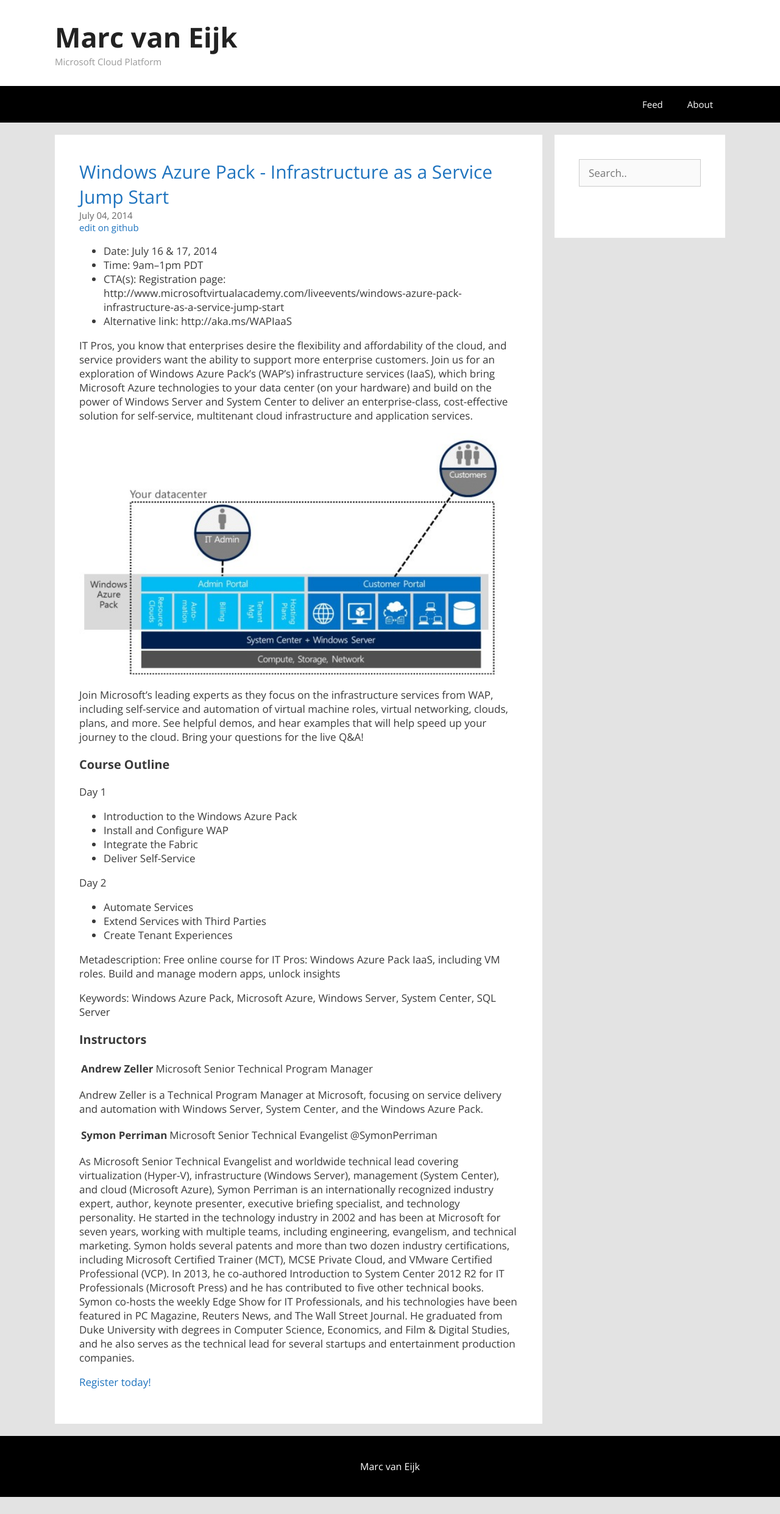
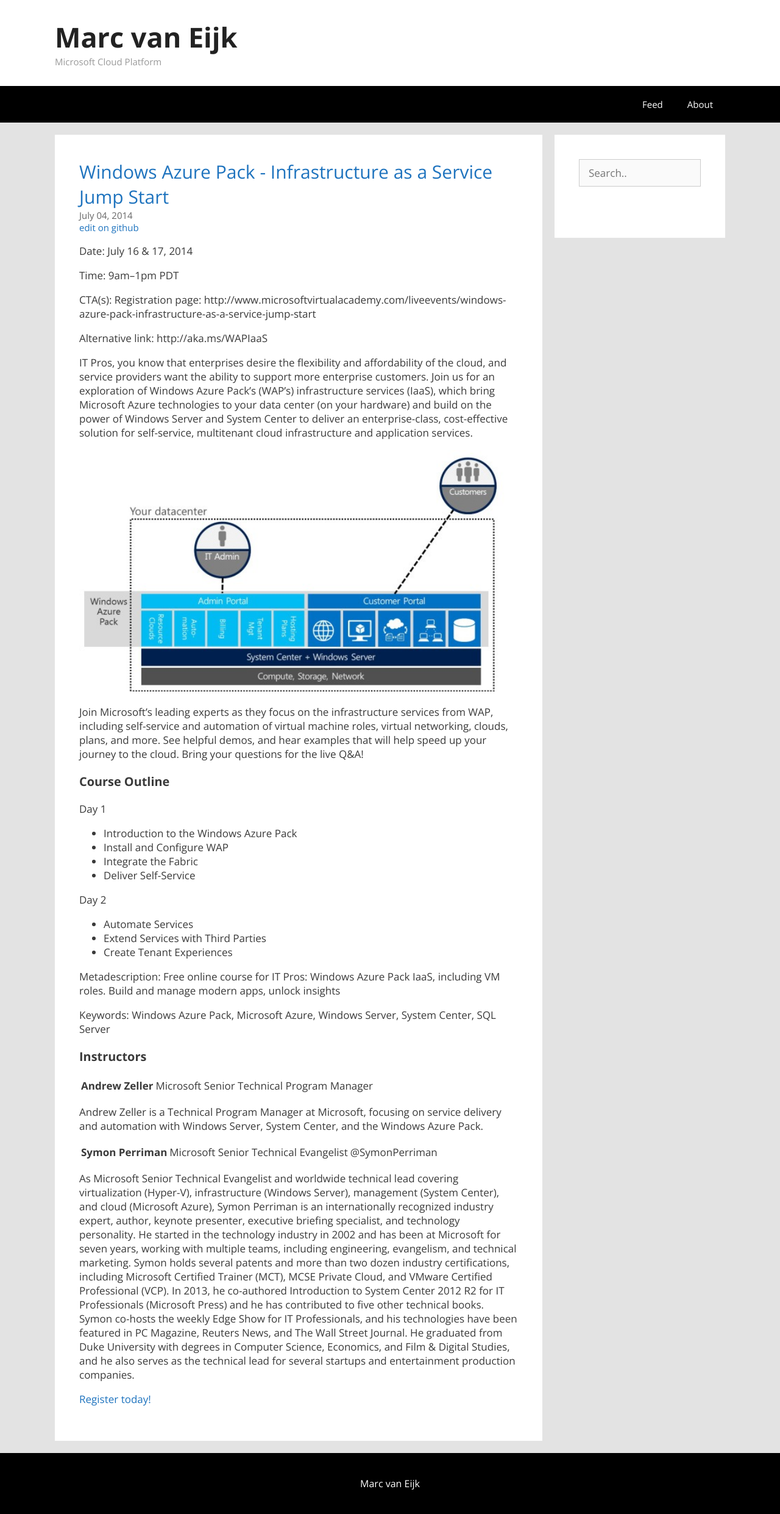
Before and after one commit to marcvaneijk/marcvaneijk.old, a Jekyll site: the page built from _posts/2014-07-04-wapmva.md, in a window 1280 px wide. Shown: the whole page at 61% size. Built offline with Jekyll 4.4.1, drawn with Linux system fonts in a browser that asks for light colours; nearby versions of some CDN libraries; before the commit the page ends 2455 px from its top, so only the background shows below that.

```diff
--- a/_posts/2014-07-04-wapmva.md
+++ b/_posts/2014-07-04-wapmva.md
@@ -5,10 +5,13 @@ author: Marc van Eijk
 title: Windows Azure Pack - Infrastructure as a Service Jump Start
 tags:
 ---
-- Date: July 16 & 17, 2014
-- Time: 9am–1pm PDT
-- CTA(s): Registration page: http://www.microsoftvirtualacademy.com/liveevents/windows-azure-pack-infrastructure-as-a-service-jump-start
-- Alternative link: http://aka.ms/WAPIaaS
+Date: July 16 & 17, 2014
+
+Time: 9am–1pm PDT
+
+CTA(s): Registration page: http://www.microsoftvirtualacademy.com/liveevents/windows-azure-pack-infrastructure-as-a-service-jump-start
+
+Alternative link: http://aka.ms/WAPIaaS
 
 IT Pros, you know that enterprises desire the flexibility and affordability of the cloud, and service providers want the ability to support more enterprise customers. Join us for an exploration of Windows Azure Pack’s (WAP’s) infrastructure services (IaaS), which bring Microsoft Azure technologies to your data center (on your hardware) and build on the power of Windows Server and System Center to deliver an enterprise-class, cost-effective solution for self-service, multitenant cloud infrastructure and application services.
 
@@ -29,6 +32,7 @@ Day 2
 - Extend Services with Third Parties
 - Create Tenant Experiences
 
+<!--more-->
 Metadescription: Free online course for IT Pros: Windows Azure Pack IaaS, including VM roles. Build and manage modern apps, unlock insights
 
 Keywords: Windows Azure Pack, Microsoft Azure, Windows Server, System Center, SQL Server
```
